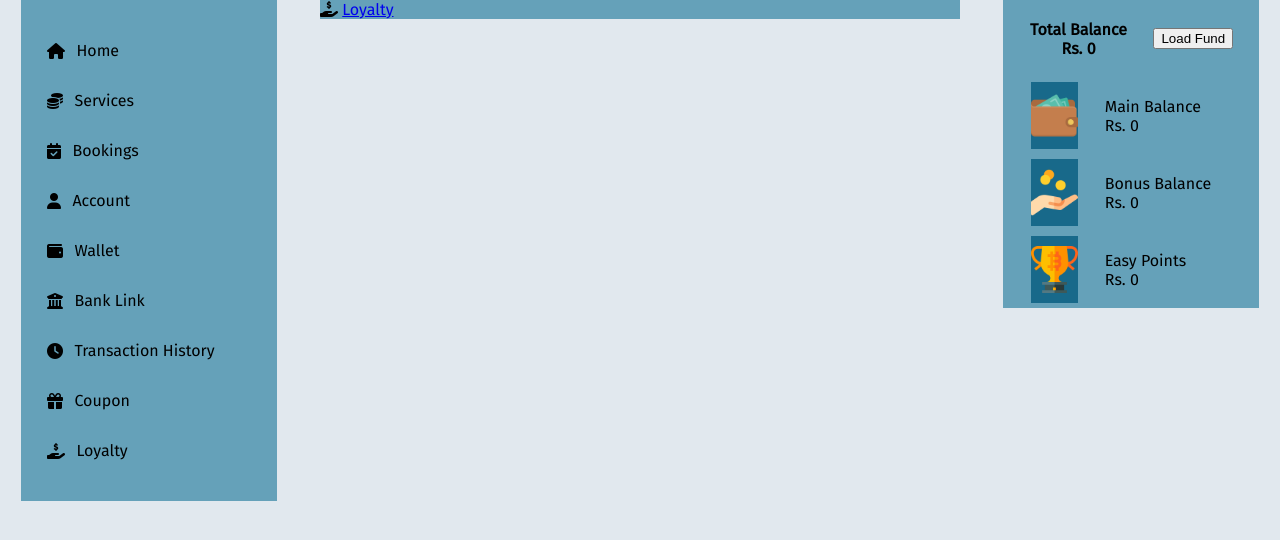
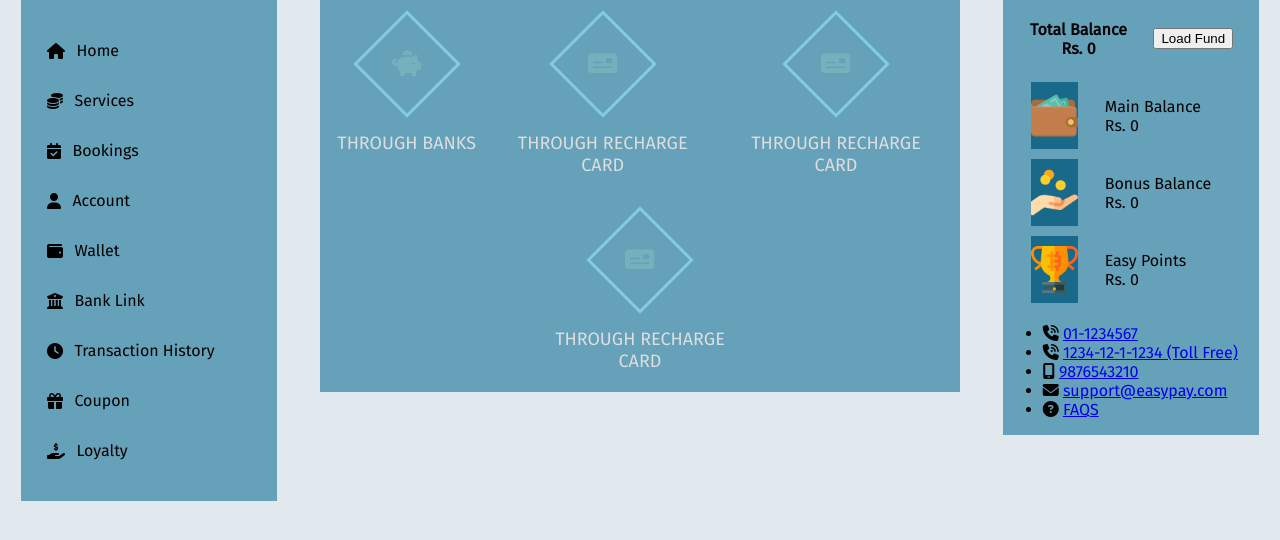
Before and after one commit to Bimisha-Mishra/Digitalwallet, a PHP site: page /home.html in a window 1280 px wide. Shown: the part 100-640 px from the top of the page. Run offline with PHP 8.4, Linux system fonts and the light colour scheme; some libraries are stand-ins or nearby versions.

Commit message:
Home centre panal updated

```diff
--- a/Scss/home.css
+++ b/Scss/home.css
@@ -177,6 +177,83 @@ input#search-bar:focus:-ms-placeholder {
   background-color: #65a1b9;
 }
 
+.main-container .service-panal .services-container {
+  display: -webkit-box;
+  display: -ms-flexbox;
+  display: flex;
+  -ms-flex-wrap: wrap;
+      flex-wrap: wrap;
+  -webkit-box-pack: center;
+      -ms-flex-pack: center;
+          justify-content: center;
+}
+
+.main-container .service-panal .service-box {
+  max-width: 33.33%;
+  padding: 10px;
+  text-align: center;
+  color: #ddd;
+  cursor: pointer;
+}
+
+.main-container .service-panal .service-box a {
+  text-decoration: none;
+}
+
+.main-container .service-panal .service-icon {
+  display: inline-block;
+  width: 70px;
+  height: 70px;
+  border: 3px solid #82ccdd;
+  color: #73b2bd;
+  -webkit-transform: rotate(45deg);
+          transform: rotate(45deg);
+  margin-bottom: 30px;
+  margin-top: 16px;
+  -webkit-transition: 0.3s linear;
+  transition: 0.3s linear;
+}
+
+.main-container .service-panal .service-icon i {
+  line-height: 70px;
+  -webkit-transform: rotate(-45deg);
+          transform: rotate(-45deg);
+  font-size: 26px;
+}
+
+.main-container .service-panal .service-box:hover .service-icon {
+  background: #82ccdd;
+  color: #ddd;
+}
+
+.main-container .service-panal .service-title {
+  font-size: 18px;
+  text-transform: uppercase;
+  margin-bottom: 10px;
+}
+
+.main-container .service-panal .service-desc {
+  font-size: 14px;
+}
+
+@media screen and (max-width: 960px) {
+  .main-container .service-panal .service-box {
+    max-width: 45%;
+  }
+}
+
+@media screen and (max-width: 768px) {
+  .main-container .service-panal .service-box {
+    max-width: 50%;
+  }
+}
+
+@media screen and (max-width: 480px) {
+  .main-container .service-panal .service-box {
+    max-width: 100%;
+  }
+}
+
 .main-container .info-panal {
   width: 20%;
   height: -webkit-fit-content;
--- a/Scss/home.scss
+++ b/Scss/home.scss
@@ -123,11 +123,78 @@ nav{
             }
         }
     }
+    //menu-panal ends
+
     .service-panal{
         width: 50%;
         height: fit-content;
         background-color: #65a1b9;
+        .services-container{
+            display: flex;
+            flex-wrap: wrap;
+            justify-content: center;
+          }
+
+          .service-box{
+            max-width: 33.33%;
+            padding: 10px;
+            text-align: center;
+            color: #ddd;
+            cursor: pointer;
+          }
+          .service-box a{
+              text-decoration: none;
+          }
+
+          .service-icon{
+            display: inline-block;
+            width: 70px;
+            height: 70px;
+            border: 3px solid #82ccdd;
+            color: #73b2bd;
+            transform: rotate(45deg);
+            margin-bottom: 30px;
+            margin-top: 16px;
+            transition: 0.3s linear;
+          }
+          .service-icon i{
+            line-height: 70px;
+            transform: rotate(-45deg);
+            font-size: 26px;
+          }
+          .service-box:hover .service-icon{
+            background: #82ccdd;
+            color: #ddd;
+          }
+          .service-title{
+            font-size: 18px;
+            text-transform: uppercase;
+            margin-bottom: 10px;
+          }
+          .service-desc{
+            font-size: 14px;
+          }
+
+          @media screen and (max-width:960px) {
+            .service-box{
+              max-width: 45%;
+            }
+          }
+
+          @media screen and (max-width:768px) {
+            .service-box{
+              max-width: 50%;
+            }
+          }
+
+          @media screen and (max-width:480px) {
+            .service-box{
+              max-width: 100%;
+            }
+          }
     }
+    //service-panal ends
+
     .info-panal{
         width: 20%;
         height: fit-content;
@@ -176,6 +243,27 @@ nav{
                     .info-container{
                         width: 50%;
                     }
+                    .load-button{
+                        color: #000;
+                        ::after, ::before{
+                            border: 3px solid #000;
+                            content: "";
+                            position: absolute;
+                            width: calc(100% - 6px);
+                            height: calc(100% - 6px);
+                            left: 0;
+                            bottom: 0;
+                            z-index: -1;
+                            transition: transform 0.3s ease;
+                        :hover::after{
+                            transform: translate(-5px, -5px);
+                        :hover::before{
+                            transform: translate(5px, 5px);
+
+                        }
+                        }
+                        }
+                    }
                 }
             }
         }
--- a/home.html
+++ b/home.html
@@ -68,10 +68,40 @@
                 </li>
             </ul>
         </div>
+        <!------------------------------->
         <div class="service-panal">
-            <i class="fa-solid fa-hand-holding-dollar"></i>
-            <a href='#'>Loyalty</a>
+            <div class="services-section">
+                <div class="services-container">
+
+                  <div class="service-box" >
+                      <a class="service-icon" href="index.html">
+                          <i class="fas fa-piggy-bank"></i>
+                      </a>
+                      <div class="service-title">Through Banks</div>
+                    </div>
+
+                    <div class="service-box">
+                        <div class="service-icon">
+                            <i class="fas fa-money-check"></i>
+                        </div>
+                      <div class="service-title">Through Recharge card</div>
+                    </div>
+                    <div class="service-box">
+                        <div class="service-icon">
+                            <i class="fas fa-money-check"></i>
+                        </div>
+                      <div class="service-title">Through Recharge card</div>
+                    </div>
+                    <div class="service-box">
+                        <div class="service-icon">
+                            <i class="fas fa-money-check"></i>
+                        </div>
+                      <div class="service-title">Through Recharge card</div>
+                    </div>
+                </div>
+            </div>
         </div>
+        <!--------------------------->
         <div class="info-panal">
             <table class="balance">
                 <tr>
@@ -135,9 +165,29 @@
                     </td>
                 </tr>
             </table>
-            <div class="contact">
-
-            </div>
+            <table class="contact">
+                <ul>
+                    <li>
+                        <i class="fa-solid fa-phone-volume"></i>
+                        <a href='#'>01-1234567</a>
+                    </li>
+                    <li>
+                        <i class="fa-solid fa-phone-volume"></i>
+                        <a href='#'>1234-12-1-1234 (Toll Free)</a>
+                    </li>
+                    <li>
+                        <i class="fa-solid fa-mobile-screen"></i>
+                        <a href='#'>9876543210</a>
+                    </li>
+                    <li>
+                        <i class="fa-solid fa-envelope"></i>
+                        <a href='#'>support@easypay.com</a>
+                    </li>
+                    <li>
+                        <i class="fa-solid fa-circle-question"></i>
+                        <a href='#'>FAQS</a>
+                    </li>
+            </table>
         </div>
     </section>
     <script src="https://kit.fontawesome.com/91d850ff13.js" crossorigin="anonymous"></script>
```
Also changed, not shown: other parts of Scss/home.css (+29 -0 lines), 1 other file.
